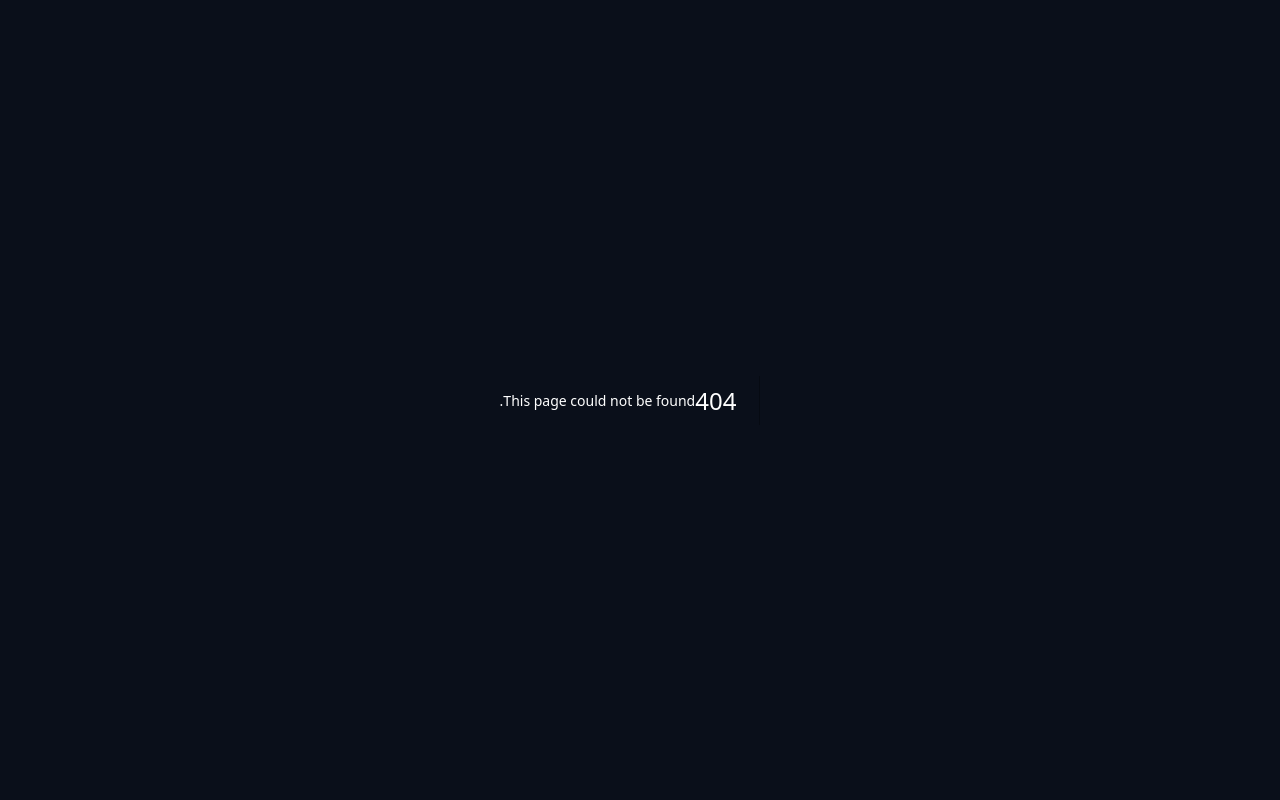
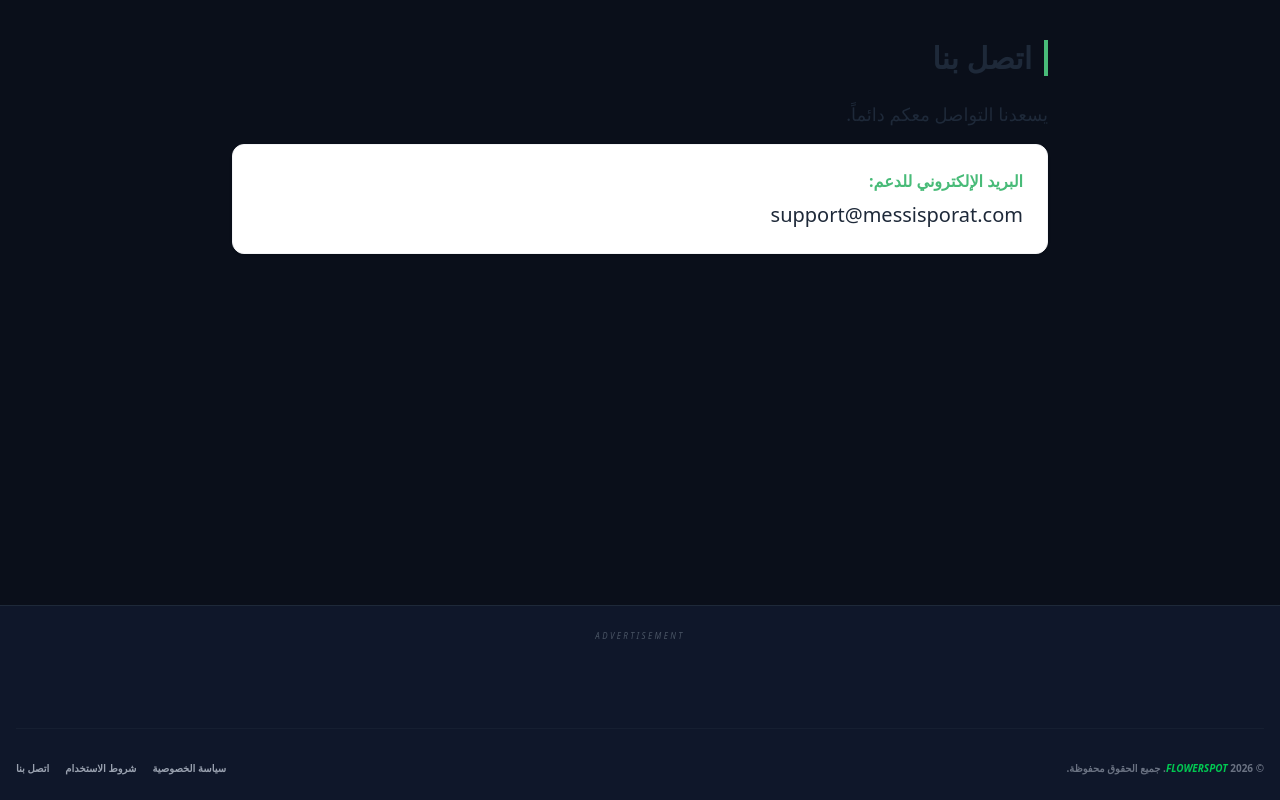
Before and after one commit to ms1701240-cell/koralive, a Next.js app: page /contactpage in a window 1280 px wide. Before the commit this address had no page. Shown: the top 800 px of the page. Built offline with nearby package versions, Linux system fonts and the light colour scheme.

Commit message:
added ads.txt and adx tags

```diff
--- a/app/component/Footer.tsx
+++ b/app/component/Footer.tsx
@@ -29,7 +29,7 @@ export default function Footer() {
           <div className="flex gap-4 text-[10px] font-bold text-gray-400">
             <Link href="/privacy" className="hover:text-green-500 transition-colors">سياسة الخصوصية</Link>
             <Link href="/terms" className="hover:text-green-500 transition-colors">شروط الاستخدام</Link>
-            <Link href="/contact" className="hover:text-green-500 transition-colors">اتصل بنا</Link>
+            <Link href="/contactpage" className="hover:text-green-500 transition-colors">اتصل بنا</Link>
           </div>
         </div>
 
--- /dev/null
+++ b/app/contactpage/page.tsx
@@ -0,0 +1,12 @@
+export default function ContactPage() {
+  return (
+    <div className="max-w-4xl mx-auto p-10 text-right text-gray-800" dir="rtl">
+      <h1 className="text-3xl font-black mb-6 border-r-4 border-[#48bb78] pr-3">اتصل بنا</h1>
+      <p className="text-lg mb-4">يسعدنا التواصل معكم دائماً.</p>
+      <div className="bg-white p-6 rounded-xl border border-gray-100 shadow-sm">
+        <p className="font-bold text-[#48bb78]">البريد الإلكتروني للدعم:</p>
+        <p className="text-xl mt-2">support@messisporat.com</p>
+      </div>
+    </div>
+  );
+}
--- /dev/null
+++ b/app/privacy/page.tsx
@@ -0,0 +1,13 @@
+export default function privacy() {
+  return (
+    <div className="max-w-4xl mx-auto p-10 text-right text-gray-800" dir="rtl">
+      <h1 className="text-3xl font-black mb-6 border-r-4 border-[#48bb78] pr-3">سياسة الخصوصية</h1>
+      <p className="mb-4">مرحباً بكم في FlowerSpot. نحن نحترم خصوصيتكم ونلتزم بحمايتها.</p>
+      <h2 className="text-xl font-bold mt-6 mb-2">1. ملفات تعريف الارتباط (Cookies)</h2>
+      <p className="mb-4">نحن نستخدم ملفات تعريف الارتباط لتحسين تجربة المستخدم ولعرض إعلانات مخصصة عبر خدمات Google Ad Manager.</p>
+      <h2 className="text-xl font-bold mt-6 mb-2">2. إعلانات الطرف الثالث</h2>
+      <p className="mb-4">يستخدم موردو الطرف الثالث، بمن فيهم جوجل، ملفات تعريف الارتباط لعرض الإعلانات بناءً على زيارات المستخدم السابقة لموقعنا.</p>
+      <p className="mt-10 text-sm text-gray-500">آخر تحديث: مايو 2026</p>
+    </div>
+  );
+}
```
